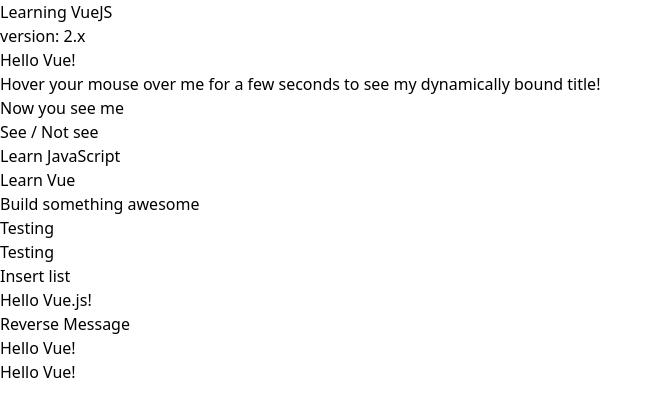
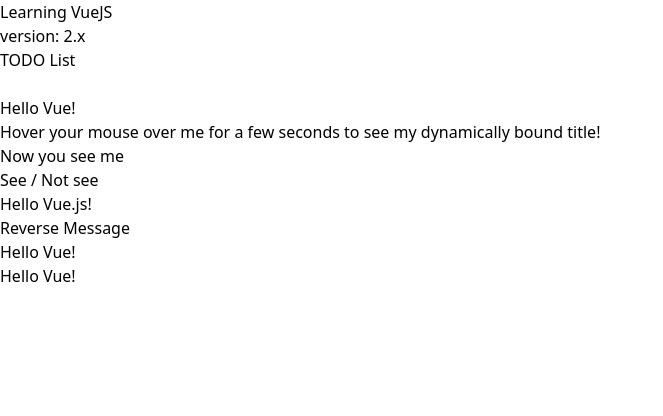
Before and after one commit to evertonlopesc/learning_vuejs, a website: page index.html in a window 1280 px wide. Shown: the whole page, without its empty margins (0-663 px from the left). Drawn offline with nearby package versions, Linux system fonts and the light colour scheme; files that its build step writes are made by us from their sources.

Commit message:
Moves the to-do item to a new page.

```diff
--- a/index.html
+++ b/index.html
@@ -12,6 +12,13 @@
     </h1>
     <p>version: 2.x</p>
 
+    <div class="m-5">
+      <nav>
+        <a href="./todo.html">TODO List</a>
+      </nav>
+    </div><br>
+
+    <div>
       <div id="app">
         {{ message }}
       </div>
@@ -30,21 +37,6 @@
         <button v-on:click="seenotsee">See / Not see</button>
       </div>
 
-    <div id="app-4">
-      <div>
-        <ol>
-          <li v-for="todo in todos">
-            {{ todo.text }}
-          </li>
-        </ol>
-      </div>
-      <div>
-        <p>{{ message }}</p>
-        <input v-model="message">
-      </div>
-      <button v-on:click="insertList">Insert list</button>
-    </div>
-
       <div id="app-5">
         <p>{{ message }}</p>
         <button v-on:click="reverseMessage">Reverse Message</button>
@@ -53,6 +45,7 @@
       <div id="app-6">
         <p>{{ message }}</p>
         <input v-model="message">
+      </div>
     </div>
 
     <script src="https://cdn.jsdelivr.net/npm/vue@2/dist/vue.js"></script>
@@ -87,23 +80,6 @@
         }
       })
 
-      var app4 = new Vue({
-        el: '#app-4',
-        data: {
-          todos: [
-            { text: 'Learn JavaScript' },
-            { text: 'Learn Vue' },
-            { text: 'Build something awesome' }
-          ],
-          message: 'Testing'
-        },
-        methods: {
-          insertList: function () {
-            this.todos.push({ text: this.message })
-          }
-        }
-      })
-
       var app5 = new Vue({
         el: '#app-5',
         data: {
```
Lines whose indentation alone changed are shown as unchanged.
